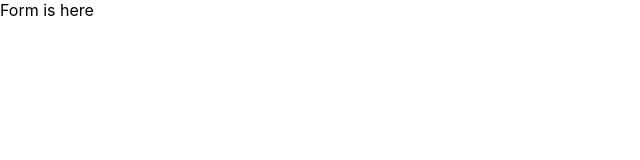
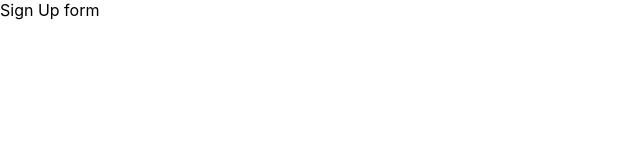
Before and after one commit to kusumghimire/react-signup-validation, a React (Create React App) app: page / in a window 1280 px wide. Shown: the top 160 px of the page, without its empty margins (0-640 px from the left). Built offline with nearby package versions, Linux system fonts and the light colour scheme.

Commit message:
create: signupfom is created and updated in form.js

```diff
--- a/src/App.js
+++ b/src/App.js
@@ -1,6 +1,6 @@
 import React from 'react';
 import './App.css';
-import Form from './components/form';
+import Form from './components/Form';
 
 export default  function SignUpForm(){
   return(
--- /dev/null
+++ b/src/components/SignupForm.js
@@ -0,0 +1,11 @@
+import React from 'react';
+
+const SignupForm =() =>{
+    return(
+        <>
+        Sign Up form
+        </>
+    )
+}
+
+export default SignupForm;
--- a/src/components/form.js
+++ b/src/components/form.js
@@ -1,9 +1,10 @@
 import React from 'react';
 
+import SignUpForm from './SignupForm'
 const Form = ()=>{
     return(
         <>
-        Form is here
+        <SignUpForm></SignUpForm>
         </>
     )
 }
```
